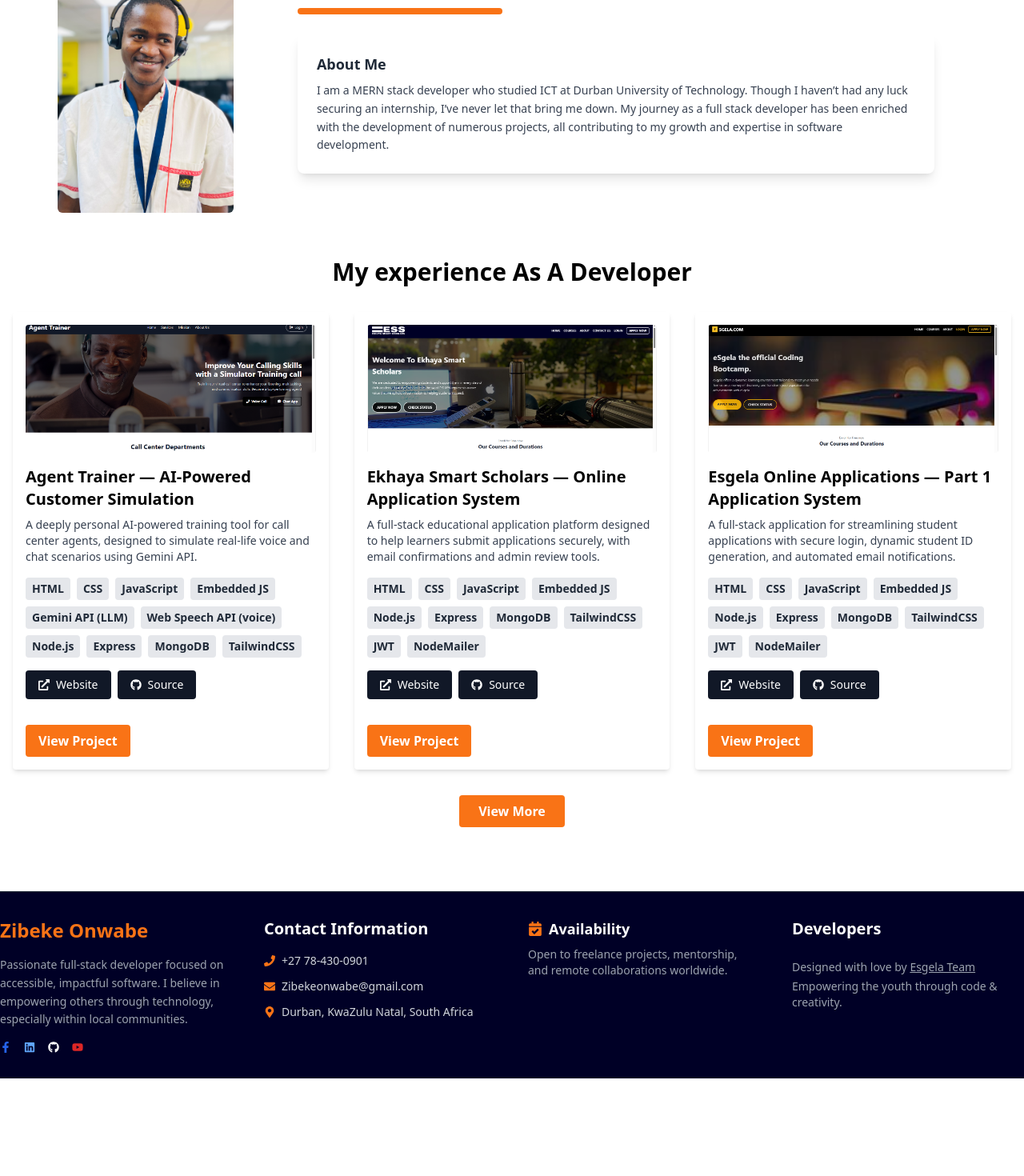
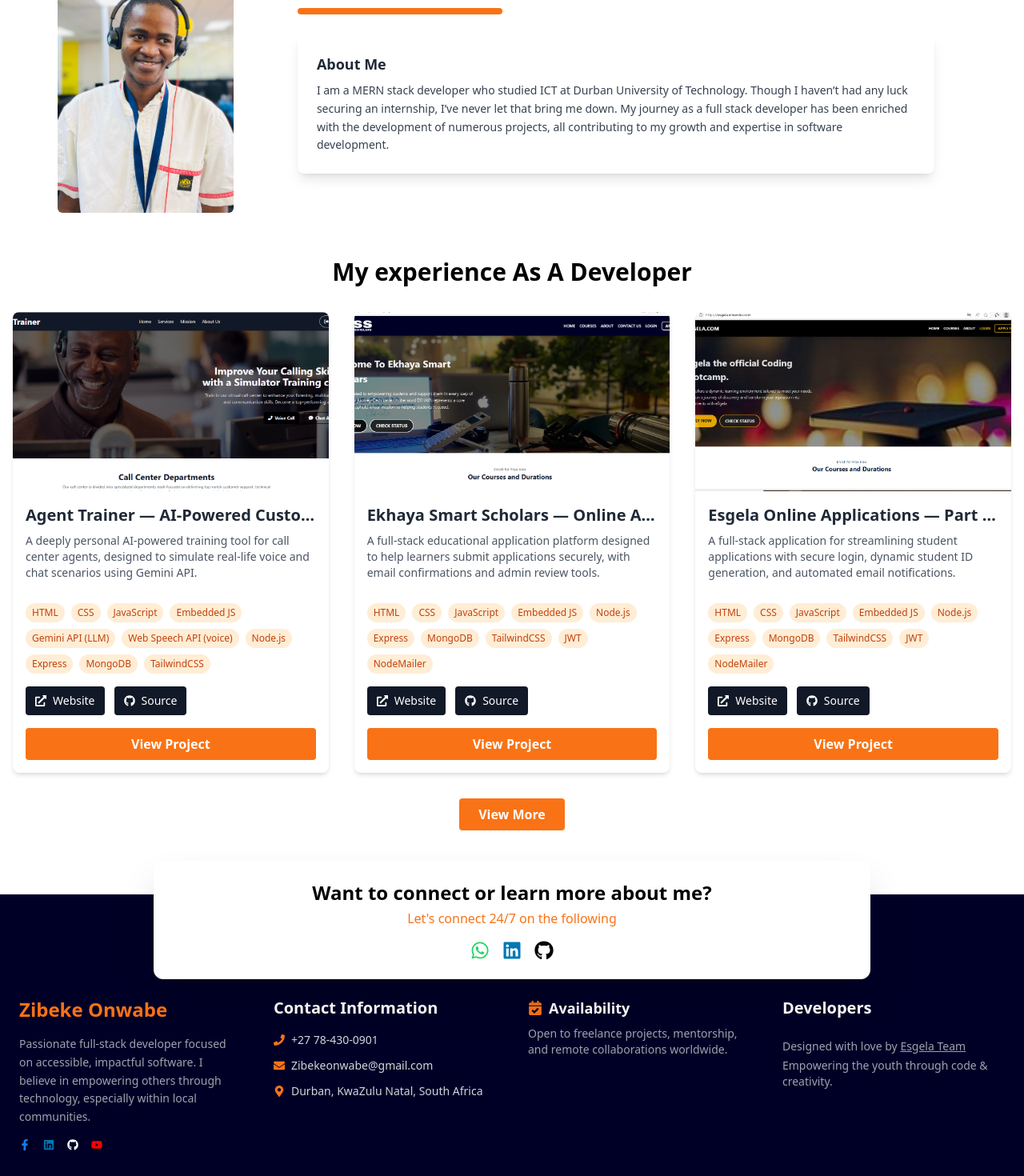
Before and after one commit to Zibeke0nwabe/My-Portfolio, a React (Create React App) app: page / in a window 1280 px wide. Shown: the part 1104-2574 px from the top of the page at 80% size. Before the commit the page ends 2452 px from the top, so only its background shows below. Built offline with nearby package versions, Linux system fonts and the light colour scheme.

Commit message:
updated the hero section to be responsive and remove the image on small devices

```diff
--- a/src/components/Footer.js
+++ b/src/components/Footer.js
@@ -7,13 +7,34 @@ import {
   FaMapMarkerAlt,
   FaCalendarCheck,
   FaFacebookF,
-  FaYoutube
+  FaYoutube,
+  FaTwitter,
+  FaWhatsapp,
 } from 'react-icons/fa';
 
 const Footer = () => {
   return (
-    <footer className="bg-[#000026] text-white pb-8 pt-8 border-t border-gray-800">
-      <div className="max-w-7xl mx-auto grid grid-cols-1 md:grid-cols-2 lg:grid-cols-4 gap-10">
+    <div className="relative bg-[#000026] pt-32">
+      {/*  Promo Banner */}
+      <div className="absolute top-0 mt-8 left-1/2 transform -translate-x-1/2 -translate-y-1/2 w-[90%] sm:w-[70%] bg-white text-black rounded-xl shadow-2xl px-6 py-6 z-20 text-center">
+        <h2 className="text-2xl font-bold mb-1">Want to connect or learn more about me?</h2>
+        <p className="text-orange-500 font-medium mb-4">Let's connect 24/7 on the following</p>
+
+        <div className="flex justify-center flex-wrap gap-4">
+          <a href="https://wa.me/27784300901" target="_blank" rel="noopener noreferrer">
+            <FaWhatsapp className="text-[#25D366] hover:text-green-500 text-2xl" />
+          </a>
+          <a href="https://linkedin.com/in/Zibeke0nwabe" target="_blank" rel="noopener noreferrer">
+            <FaLinkedin className="text-[#0077B5] hover:text-blue-600 text-2xl" />
+          </a>
+          <a href="https://github.com/Zibeke0nwabe" target="_blank" rel="noopener noreferrer">
+            <FaGithub className="text-black hover:text-gray-700 text-2xl" />
+          </a>
+        </div>
+      </div>
+      {/* Footer Section */}
+      <footer className="text-white pb-8 z-10 relative">
+        <div className="max-w-7xl mx-auto grid grid-cols-1 md:grid-cols-2 lg:grid-cols-4 gap-10 px-6">
 
           {/* About / Mission */}
           <div>
@@ -24,21 +45,21 @@ const Footer = () => {
             </p>
             <div className="flex space-x-4 mt-4">
               <a href="https://facebook.com" target="_blank" rel="noopener noreferrer">
-              <FaFacebookF className="text-blue-600 hover:text-white text-sm" />
+                <FaFacebookF className="text-[#1877F2] hover:text-white text-sm" />
               </a>
               <a href="https://linkedin.com/in/Zibeke0nwabe" target="_blank" rel="noopener noreferrer">
-              <FaLinkedin className="text-blue-400 hover:text-white text-sm" />
+                <FaLinkedin className="text-[#0077B5] hover:text-white text-sm" />
               </a>
               <a href="https://github.com/Zibeke0nwabe" target="_blank" rel="noopener noreferrer">
-              <FaGithub className="hover:text-white text-sm" />
+                <FaGithub className="text-white hover:text-gray-300 text-sm" />
               </a>
               <a href="https://youtube.com" target="_blank" rel="noopener noreferrer">
-              <FaYoutube className="text-red-600 hover:text-white text-sm" />
+                <FaYoutube className="text-[#FF0000] hover:text-white text-sm" />
               </a>
             </div>
           </div>
 
-        {/* Contact Info */}
+          {/*  Contact Info */}
           <div>
             <h3 className="text-xl font-semibold mb-4">Contact Information</h3>
             <ul className="space-y-3 text-sm text-gray-300">
@@ -57,9 +78,9 @@ const Footer = () => {
             </ul>
           </div>
 
-        {/* Technologies & Availability */}
+          {/* Availability */}
           <div>
-          <h4 className="text-lg font-semibold  mb-2 flex items-center">
+            <h4 className="text-lg font-semibold mb-2 flex items-center">
               <FaCalendarCheck className="mr-2 text-orange-500" /> Availability
             </h4>
             <p className="text-sm text-gray-400">
@@ -67,18 +88,28 @@ const Footer = () => {
             </p>
           </div>
 
-        {/* Newsletter & Credit */}
+          {/* Credit */}
           <div>
             <h3 className="text-xl font-semibold mb-4">Developers</h3>
             <div className="mt-6 text-sm text-gray-400">
               <p className="mb-1">
-              Designed with love by <a href="https://esgela.onrender.com" target="_blank" rel="noopener noreferrer" className="underline hover:text-white">Esgela Team</a>
+                Designed with love by{' '}
+                <a
+                  href="https://esgela.onrender.com"
+                  target="_blank"
+                  rel="noopener noreferrer"
+                  className="underline hover:text-white"
+                >
+                  Esgela Team
+                </a>
               </p>
               <p>Empowering the youth through code & creativity.</p>
             </div>
           </div>
+
         </div>
       </footer>
+    </div>
   );
 };
 
--- a/src/components/Hero.js
+++ b/src/components/Hero.js
@@ -3,9 +3,8 @@ import { ReactTyped as Typed } from 'react-typed';
 
 const Hero = () => {
   return (
-    <section className="flex flex-col md:flex-row items-center justify-between pl-14 relative overflow-hidden">
-      <div className="md:w-1/2 text-center md:text-left mb-8 md:mb-0 ml-14">
-
+    <section className="flex flex-col md:flex-row items-center justify-between pl-0 md:pl-14 relative overflow-hidden">
+      <div className="w-full md:w-1/2 text-center md:text-left mb-8 md:mb-0 md:ml-14 px-4">
         <h1 className="text-4xl md:text-5xl font-bold mb-4">
           <span className="text-orange-500">Hello, I'm</span>
           <br />
@@ -21,22 +20,27 @@ const Hero = () => {
         </p>
         <div className="mt-8 space-x-4">
           <a
-            href='/images/Onwabe.pdf'
+            href="/images/Onwabe.pdf"
             download
-            className="bg-orange-500 text-white px-6 py-3 font-semibold rounded-full shadow-md
-             hover:bg-orange-400">
+            className="bg-orange-500 text-white px-6 py-3 font-semibold rounded-full shadow-md hover:bg-orange-400"
+          >
             Download CV
           </a>
           <a
             href="https://wa.me/+27784300901"
             className="bg-gray-900 text-white px-6 py-3 font-semibold rounded-full shadow-md hover:bg-gray-700"
           >
-            WhatApp
+            WhatsApp
           </a>
         </div>
       </div>
-      <div className="md:mr-14 relative  p-8">
-        <div className="absolute inset-0 bg-orange-500 rounded-full transform translate-x-8 translate-y-8 md:translate-x-12 md:translate-y-12 z-0" style={{ width: '350px', height: '350px' }}></div>
+
+      {/* Image: hidden on small screens */}
+      <div className="hidden md:block md:mr-14 relative p-8">
+        <div
+          className="absolute inset-0 bg-orange-500 rounded-full transform translate-x-8 translate-y-8 md:translate-x-12 md:translate-y-12 z-0"
+          style={{ width: '350px', height: '350px' }}
+        ></div>
         <img
           src="/onwabe.jpg"
           alt="Zibeke Onwabe"
--- a/src/components/ProjectCard.js
+++ b/src/components/ProjectCard.js
@@ -10,50 +10,66 @@ const ProjectCard = ({ project }) => {
   };
 
   return (
-    <div className="project-card bg-white p-4 rounded shadow-md">
+    <div className="project-card bg-white rounded-lg shadow-md hover:shadow-lg transition-shadow duration-300 transform hover:-translate-y-1 overflow-hidden flex flex-col">
       <img
         src={project.image}
         alt={project.title}
-        className="w-full h-40 object-cover rounded mb-4"
+        className="w-full h-48 sm:h-56 object-cover"
       />
-      <h3 className="text-xl font-bold mb-2">{project.title}</h3>
-      <p className="text-gray-700 mb-4 text-sm">{project.description}</p>
+      <div className="p-4 flex flex-col flex-1">
+        <h3 className="text-xl font-semibold text-gray-800 mb-2 truncate">{project.title}</h3>
+
+        {/* Description with a fixed min-height and line-clamp for visual balance */}
+        <p className="text-gray-600 text-sm mb-4 min-h-[72px] line-clamp-3">
+          {project.description}
+        </p>
+
         <div className="flex flex-wrap gap-2 mb-4">
           {project.tools.map((tool, index) => (
             <span
               key={index}
-            className="bg-gray-200 text-gray-800 px-2 py-1 font-semibold rounded text-sm"
+              className="bg-orange-100 text-orange-700 px-2 py-1 rounded-full text-xs font-medium"
             >
               {tool}
             </span>
           ))}
         </div>
-      <div className="flex flex-wrap gap-2 mb-4">
+
+        <div className="flex flex-wrap gap-3 mb-4">
+          {project.website && (
             <a
               href={project.website}
               target="_blank"
               rel="noopener noreferrer"
-          className="flex items-center bg-gray-900 text-white px-4 py-2 rounded text-xs sm:text-sm"
+              className="flex items-center bg-gray-900 text-white px-3 py-2 rounded hover:bg-gray-800 text-xs sm:text-sm transition-colors"
             >
               <FaExternalLinkAlt className="mr-2" />
               Website
             </a>
+          )}
+          {project.github && (
             <a
               href={project.github}
               target="_blank"
               rel="noopener noreferrer"
-          className="flex items-center bg-gray-900 text-white px-4 py-2 rounded text-xs sm:text-sm"
+              className="flex items-center bg-gray-900 text-white px-3 py-2 rounded hover:bg-gray-800 text-xs sm:text-sm transition-colors"
             >
               <FaGithub className="mr-2" />
               Source
             </a>
+          )}
         </div>
+
+        {/* Pushes the button to the bottom */}
+        <div className="mt-auto">
           <button
             onClick={handleProjectInfo}
-        className="mt-4 bg-orange-500 text-white px-4 py-2 font-semibold rounded text-sm sm:text-base"
+            className="w-full bg-orange-500 hover:bg-orange-600 text-white py-2 rounded text-sm sm:text-base font-semibold transition-colors"
           >
             View Project
           </button>
+        </div>
+      </div>
     </div>
   );
 };
```
Lines whose indentation alone changed are shown as unchanged.
